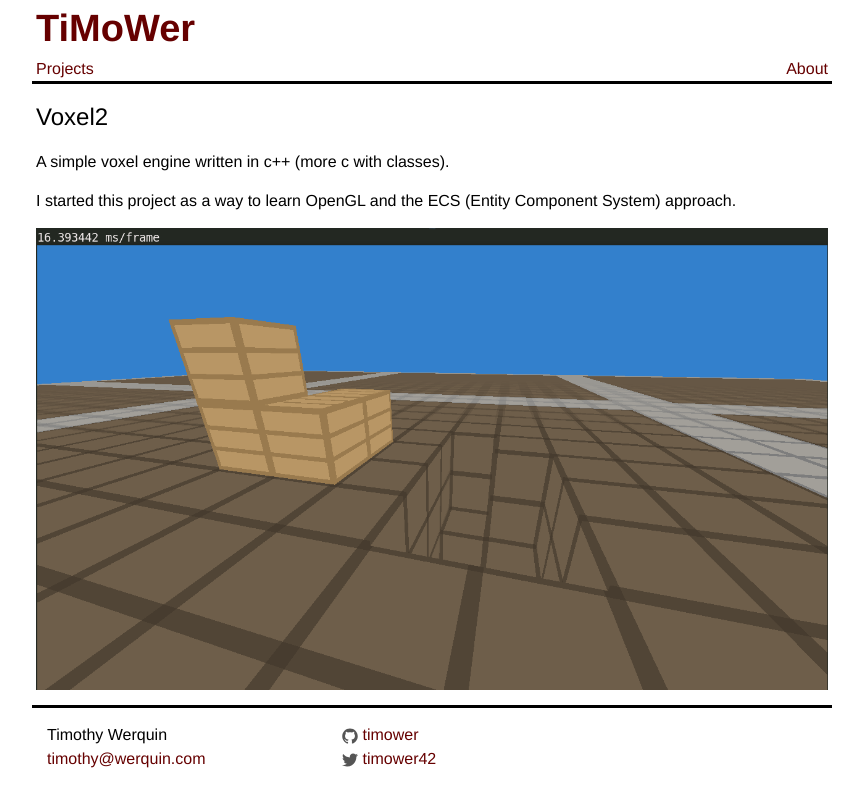
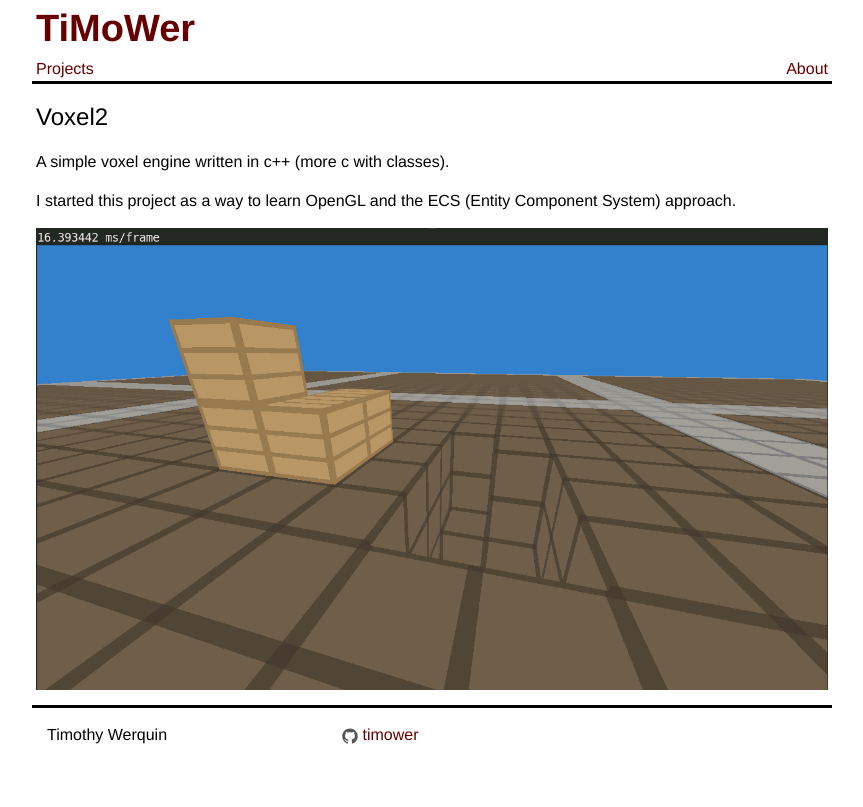
Before and after one commit to timower/timower.github.io, a Jekyll site: the page built from _projects/voxel2.md, in a window 1280 px wide. Shown: the top 807 px of the page, without its empty margins (208-1071 px from the left). Built offline with Jekyll 4.4.1, drawn with Linux system fonts in a browser that asks for light colours.

```diff
--- a/_config.yml
+++ b/_config.yml
@@ -14,13 +14,11 @@
 # You can create any custom variable you would like, and they will be accessible
 # in the templates via {{ site.myvariable }}.
 title: TiMoWer
-email: timothy@werquin.com
 description: > # this means to ignore newlines until "baseurl:"
   Personal blog of TiMoWer
 baseurl: ""
 url: "https://timower.com"
 author: Timothy Werquin
-twitter_username: timower42
 github_username: timower
 
 collections:
--- a/assets/main.scss
+++ b/assets/main.scss
@@ -61,6 +61,15 @@ ul, ol, dl, figure,
 img {
   max-width: 100%;
   vertical-align: middle;
+  display: block;
+  margin: auto;
+}
+
+video {
+  max-width: 100%;
+  vertical-align: middle;
+  display: block;
+  margin: auto;
 }
 
 /**
```
Also changed, not shown: _projects/kwadsim.md (added, +13 -0 lines), 2 other files.
